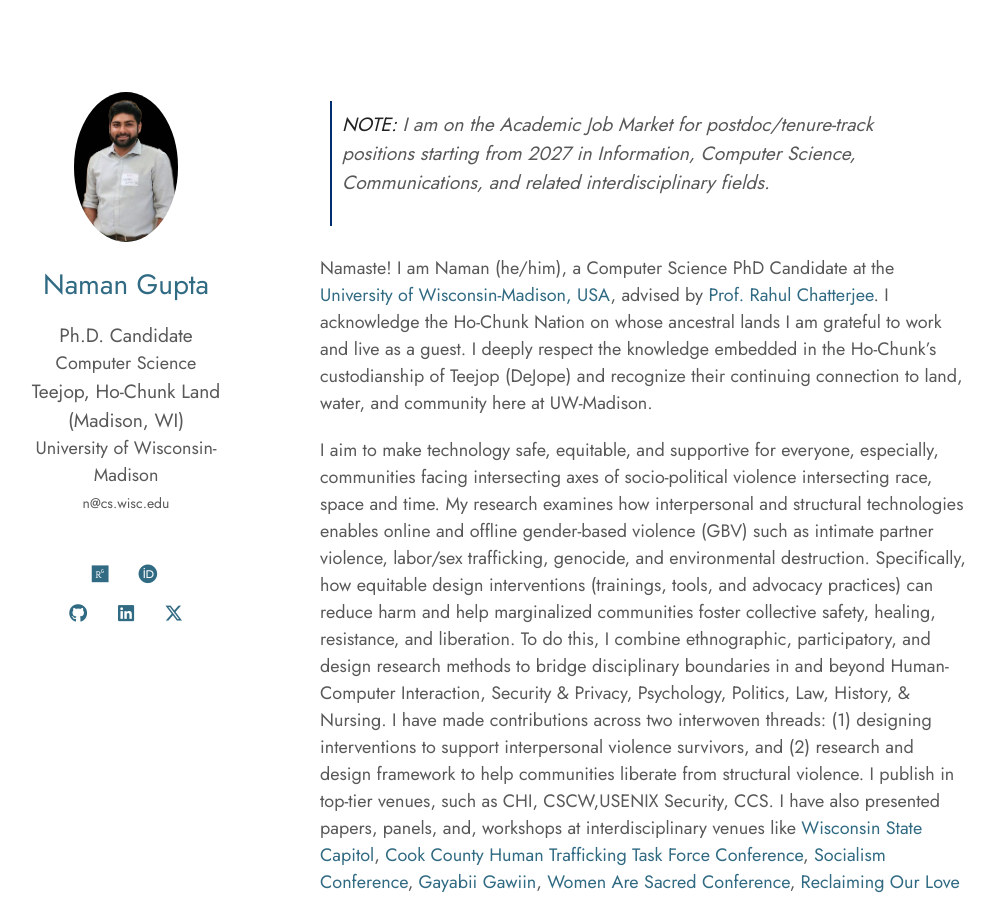
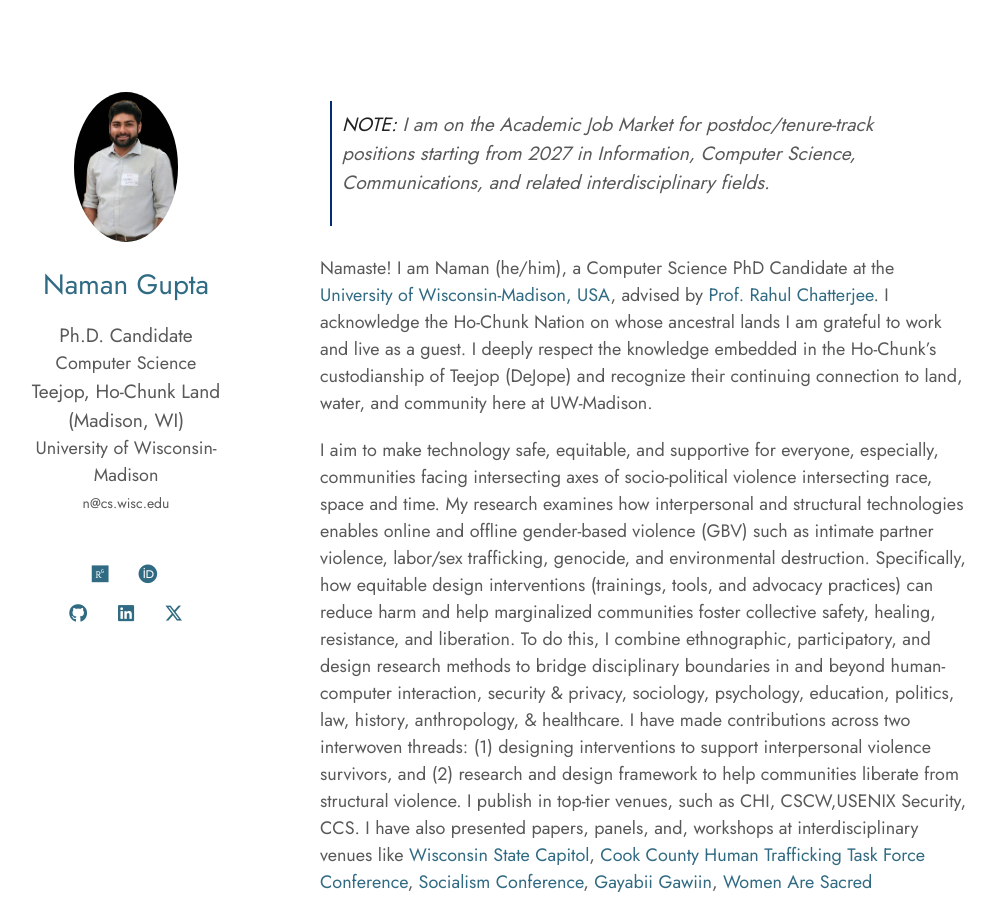
Before and after one commit to naman/naman.github.io, a Jekyll site: the page built from index.md, in a window 1280 px wide and 900 px high. Shown: the whole window, without its empty margins (150-1145 px from the left). Built offline with Jekyll 4.4.1, drawn with Linux system fonts in a browser that asks for light colours; nearby versions of some CDN libraries; a style sheet for code colours, icons or effects is not loaded.

Commit message:
Update index.md

```diff
--- a/index.md
+++ b/index.md
@@ -10,7 +10,7 @@
 
 I aim to make technology safe, equitable, and supportive for everyone, especially, communities facing intersecting axes of socio-political violence intersecting race, space and time.
 My research examines how interpersonal and structural technologies enables online and offline gender-based violence (GBV) such as intimate partner violence, labor/sex trafficking, genocide, and environmental destruction. Specifically, how equitable design interventions (trainings, tools, and advocacy practices) can reduce harm and help marginalized communities foster collective safety, healing, resistance, and liberation.
-To do this, I combine ethnographic, participatory, and design research methods to bridge disciplinary boundaries in and beyond Human-Computer Interaction, Security & Privacy, Psychology, Politics, Law, History, & Nursing.
+To do this, I combine ethnographic, participatory, and design research methods to bridge disciplinary boundaries in and beyond human-computer interaction, security & privacy, sociology, psychology, education, politics, law, history, anthropology, & healthcare.
 I have made contributions across two interwoven threads: (1) designing interventions to support interpersonal violence survivors, and (2) research and design framework to help communities liberate from structural violence. I publish in top-tier venues, such as CHI, CSCW,USENIX Security, CCS. I have also presented papers, panels, and, workshops at interdisciplinary venues like
 [Wisconsin State Capitol](https://staterelations.wisc.edu/uw-madison-day-at-the-capitol/#2024-presenters),
 [Cook County Human Trafficking Task Force Conference](https://www.cookcountytaskforce.org/2026-conference.html),
```
